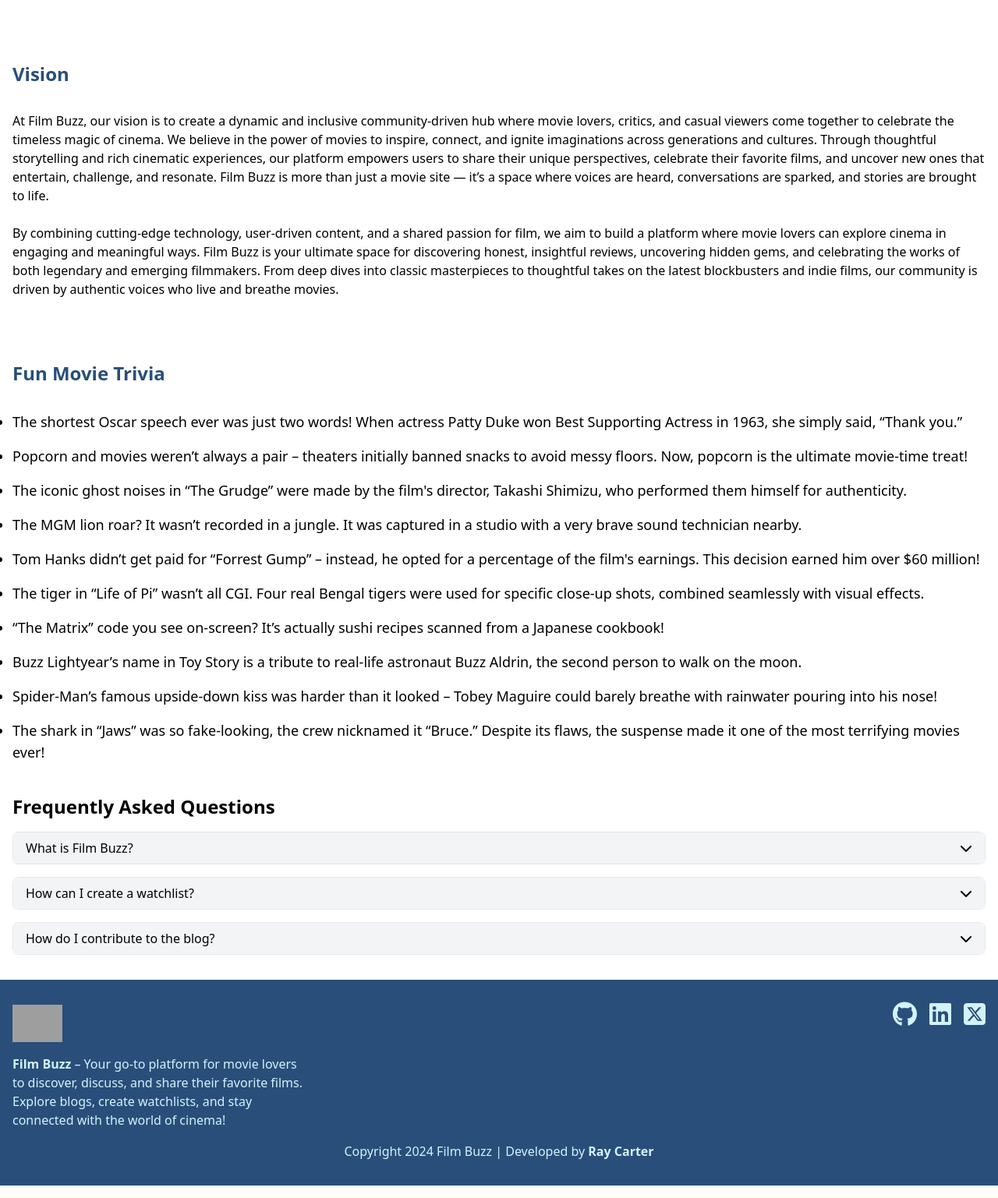
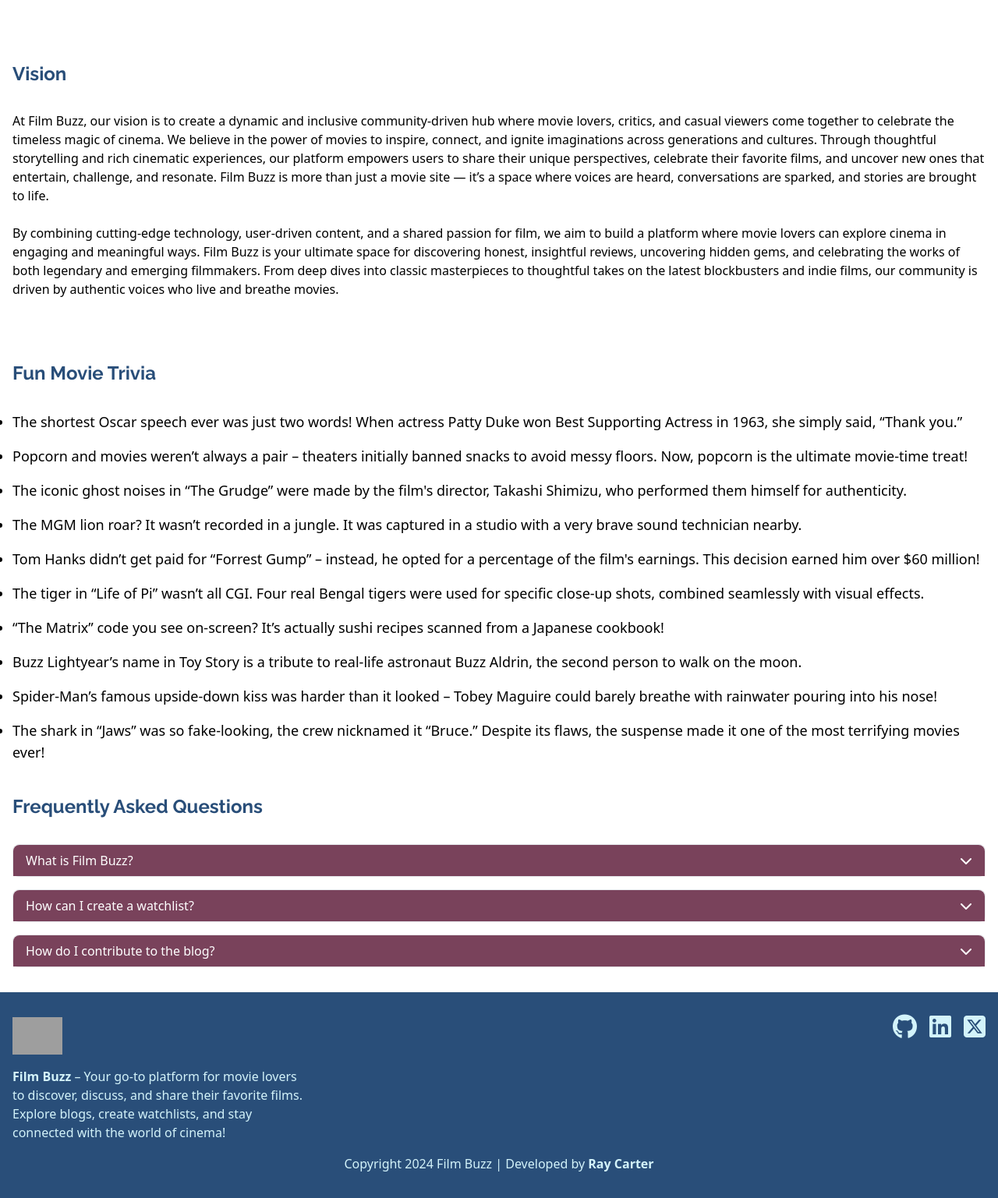
Before and after one commit to nafisreza/film-buzz, a Django app: page /about/ in a window 1280 px wide. Shown: the part 797-2334 px from the top of the page at 78% size. Run offline with Django 4.2, Linux system fonts and the light colour scheme; some libraries are stand-ins or nearby versions; grey boxes are pictures that could not be loaded.

Commit message:
style: add raleway font to page headings using tailwind config

```diff
--- a/blog/templates/blog/blog.html
+++ b/blog/templates/blog/blog.html
@@ -12,7 +12,7 @@ Blog
             <img class="w-full h-[320px] md:h-[500px] object-cover rounded-md hover:scale-110 ease-in-out duration-200"
                 src="{{featured_post.image.url}}" alt="{{featured_post.title}}">
             <h2
-                class="text-3xl md:text-5xl font-bold text-white absolute bottom-5 left-5 shadow-lg stroke-black stroke-2 z-10">
+                class="text-3xl md:text-5xl font-bold font-raleway text-white absolute bottom-5 left-5 shadow-lg stroke-black stroke-2 z-10">
                 {{featured_post.title}}</h2>
             <div class="w-full h-[500px] bg-black/20 absolute top-0 left-0 pointer-events-none">
 
@@ -21,7 +21,7 @@ Blog
     </div>
     {% endif %}
     <section>
-        <h1 class="text-2xl text-[#294E79] mt-10 mb-8 font-semibold">Browse by movie genre</h1>
+        <h1 class="text-2xl text-[#294E79] mt-10 mb-8 font-semibold font-raleway">Browse by movie genre</h1>
         <div class=" grid grid-cols-2 md:grid-cols-4 lg:grid-cols-5 gap-6 md:gap-12">
             <a href="{% url 'category' 'action'%}" target="_blank"
                 class="border border-[#79425B] border-solid px-6 py-3 flex flex-col justify-center items-center rounded-lg">
@@ -85,7 +85,7 @@ Blog
             </a>
         </div>
     </section>
-    <h1 class="text-3xl text-center text-[#294E79] mt-10 mb-8 font-bold">Recent Posts</h1>
+    <h1 class="text-3xl text-center text-[#294E79] mt-10 mb-8 font-bold font-raleway">Recent Posts</h1>
     <div class="grid gap-6 justify-center sm:grid-cols-2 lg:grid-cols-3">
         {% for post in posts %}
         <a href=" {% url 'details' post.category.slug post.slug %}" class="max-w-xs">
--- a/core/templates/core/about.html
+++ b/core/templates/core/about.html
@@ -7,7 +7,7 @@ About
 {% block content %}
 <main class="mx-auto max-w-screen-xl px-4 py-8">
     <section>
-        <h1 class="text-center font-bold text-3xl mb-12 text-[#294E79]">About Film Buzz</h1>
+        <h1 class="text-center font-bold font-raleway text-3xl mb-12 text-[#294E79]">About Film Buzz</h1>
         <div class="grid grid-cols-1 md:grid-cols-2 gap-8 justify-center items-center">
             <img src="https://res.cloudinary.com/dxqfzsh70/image/upload/v1734286236/martin-scorsese-ny-times_tfbqmr.webp"
                 alt="Martin Scorsese image" class="w-full h-[600px] object-cover rounded-lg">
@@ -27,7 +27,7 @@ About
         </div>
     </section>
     <section class="py-20">
-        <h2 class="font-bold text-2xl mb-8 text-[#294E79]">Vision</h2>
+        <h2 class="font-bold font-raleway text-2xl mb-8 text-[#294E79]">Vision</h2>
         <p class="mb-6">At Film Buzz, our vision is to create a dynamic and inclusive community-driven hub where movie
             lovers, critics, and casual viewers come together to celebrate the timeless magic of cinema. We believe in
             the power of movies to inspire, connect, and ignite imaginations across generations and cultures. Through
@@ -43,7 +43,7 @@ About
             movies.</p>
     </section>
     <section class="pb-10">
-        <h2 class="font-bold text-2xl mb-8 text-[#294E79]">Fun Movie Trivia</h2>
+        <h2 class="font-bold font-raleway text-2xl mb-8 text-[#294E79]">Fun Movie Trivia</h2>
         <ul class="list-disc flex flex-col gap-4 text-lg">
             <li>The shortest Oscar speech ever was just two words! When actress Patty Duke won Best Supporting Actress
                 in 1963, she simply said, “Thank you.”</li>
@@ -67,11 +67,11 @@ About
         </ul>
     </section>
     <section>
-        <h2 class="text-2xl font-bold mb-4">Frequently Asked Questions</h2>
+        <h2 class="text-2xl text-[#294E79] font-bold font-raleway mb-8">Frequently Asked Questions</h2>
         <div class="space-y-4">
-            <div class="border border-gray-200 rounded-lg">
+            <div class="border border-[gray-200] rounded-lg">
                 <button type="button"
-                    class="w-full flex justify-between items-center text-left px-4 py-2 bg-gray-100 rounded-t-lg focus:outline-none"
+                    class="w-full flex justify-between items-center text-left text-white px-4 py-2 bg-[#79425B] rounded-t-lg focus:outline-none"
                     onclick="toggleAccordion('faq1')">
                     <span>What is Film Buzz?</span>
                     <i id="icon-faq1" class="fas fa-chevron-down"></i>
@@ -83,7 +83,7 @@ About
             </div>
             <div class="border border-gray-200 rounded-lg">
                 <button type="button"
-                    class="w-full flex justify-between items-center text-left px-4 py-2 bg-gray-100 rounded-t-lg focus:outline-none"
+                    class="w-full flex justify-between items-center text-left text-white px-4 py-2 bg-[#79425B] rounded-t-lg focus:outline-none"
                     onclick="toggleAccordion('faq2')">
                     <span>How can I create a watchlist?</span>
                     <i id="icon-faq2" class="fas fa-chevron-down"></i>
@@ -94,7 +94,7 @@ About
             </div>
             <div class="border border-gray-200 rounded-lg">
                 <button type="button"
-                    class="w-full flex justify-between items-center text-left px-4 py-2 bg-gray-100 rounded-t-lg focus:outline-none"
+                    class="w-full flex justify-between items-center text-left text-white px-4 py-2 bg-[#79425B] rounded-t-lg focus:outline-none"
                     onclick="toggleAccordion('faq3')">
                     <span>How do I contribute to the blog?</span>
                     <i id="icon-faq3" class="fas fa-chevron-down"></i>
--- a/core/templates/core/base.html
+++ b/core/templates/core/base.html
@@ -9,7 +9,20 @@
         {% endblock %} | Film Buzz
     </title>
     <link rel="stylesheet" href="https://cdnjs.cloudflare.com/ajax/libs/font-awesome/6.7.1/css/all.min.css" />
+    <link rel="preconnect" href="https://fonts.googleapis.com">
+    <link rel="preconnect" href="https://fonts.gstatic.com" crossorigin>
+    <link href="https://fonts.googleapis.com/css2?family=Raleway:ital,wght@0,100..900;1,100..900&display=swap"
+        rel="stylesheet">
     <script src="https://cdn.tailwindcss.com"></script>
+    <script>
+        tailwind.config = {
+            theme: {
+                fontFamily: {
+                    raleway: ['Raleway', 'sans-serif']
+                }
+            }
+        }
+    </script>
     <style>
         textarea,
         input {
```
Also changed, not shown: core/templates/core/home.html (+12 -10 lines).
